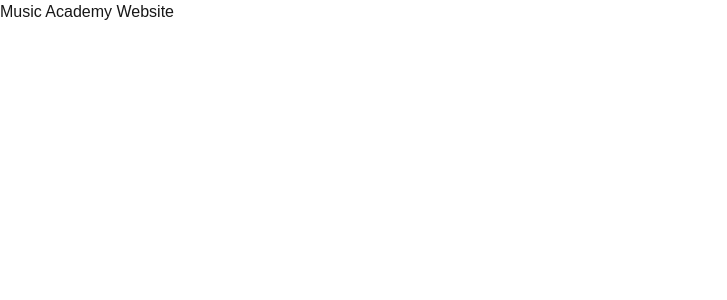
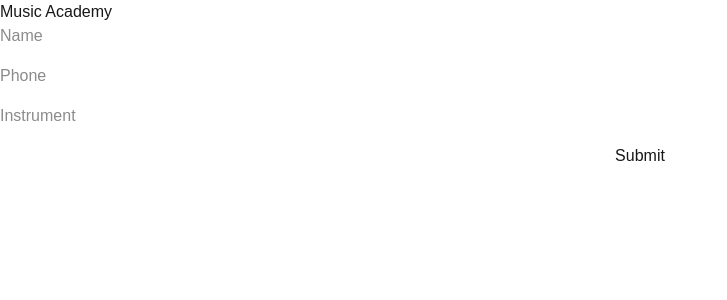
Before and after one commit to ievoouy/Music-Academy-Website, a Next.js app: page / in a window 1280 px wide. Shown: the top 300 px of the page, without its empty margins (0-727 px from the left). Built offline with nearby package versions, Linux system fonts and the light colour scheme.

Commit message:
Add Contact form and connect to backend API

```diff
--- /dev/null
+++ b/app/components/ContactForm.tsx
@@ -0,0 +1,39 @@
+"use client";
+import { useState } from "react";
+
+export default function ContactForm() {
+  const [formData, setFormData] = useState({
+    name: "",
+    phone: "",
+    instrument: "",
+  });
+
+  const handleChange = (e: any) => {
+    setFormData({ ...formData, [e.target.name]: e.target.value });
+  };
+
+  const handleSubmit = async (e: any) => {
+    e.preventDefault();
+
+    const res = await fetch("/api/lead", {
+      method: "POST",
+      headers: {
+        "Content-Type": "application/json",
+      },
+      body: JSON.stringify(formData),
+    });
+
+    const data = await res.json();
+    console.log(data);
+    alert("Form submitted!");
+  };
+
+  return (
+    <form onSubmit={handleSubmit} className="flex flex-col gap-4">
+      <input name="name" placeholder="Name" onChange={handleChange} />
+      <input name="phone" placeholder="Phone" onChange={handleChange} />
+      <input name="instrument" placeholder="Instrument" onChange={handleChange} />
+      <button type="submit">Submit</button>
+    </form>
+  );
+}
--- a/app/page.tsx
+++ b/app/page.tsx
@@ -1,7 +1,10 @@
+import ContactForm from "./components/ContactForm";
+
 export default function Home() {
   return (
     <main>
-      <h1>Music Academy Website</h1>
+      <h1>Music Academy</h1>
+      <ContactForm />
     </main>
   );
 }
```
